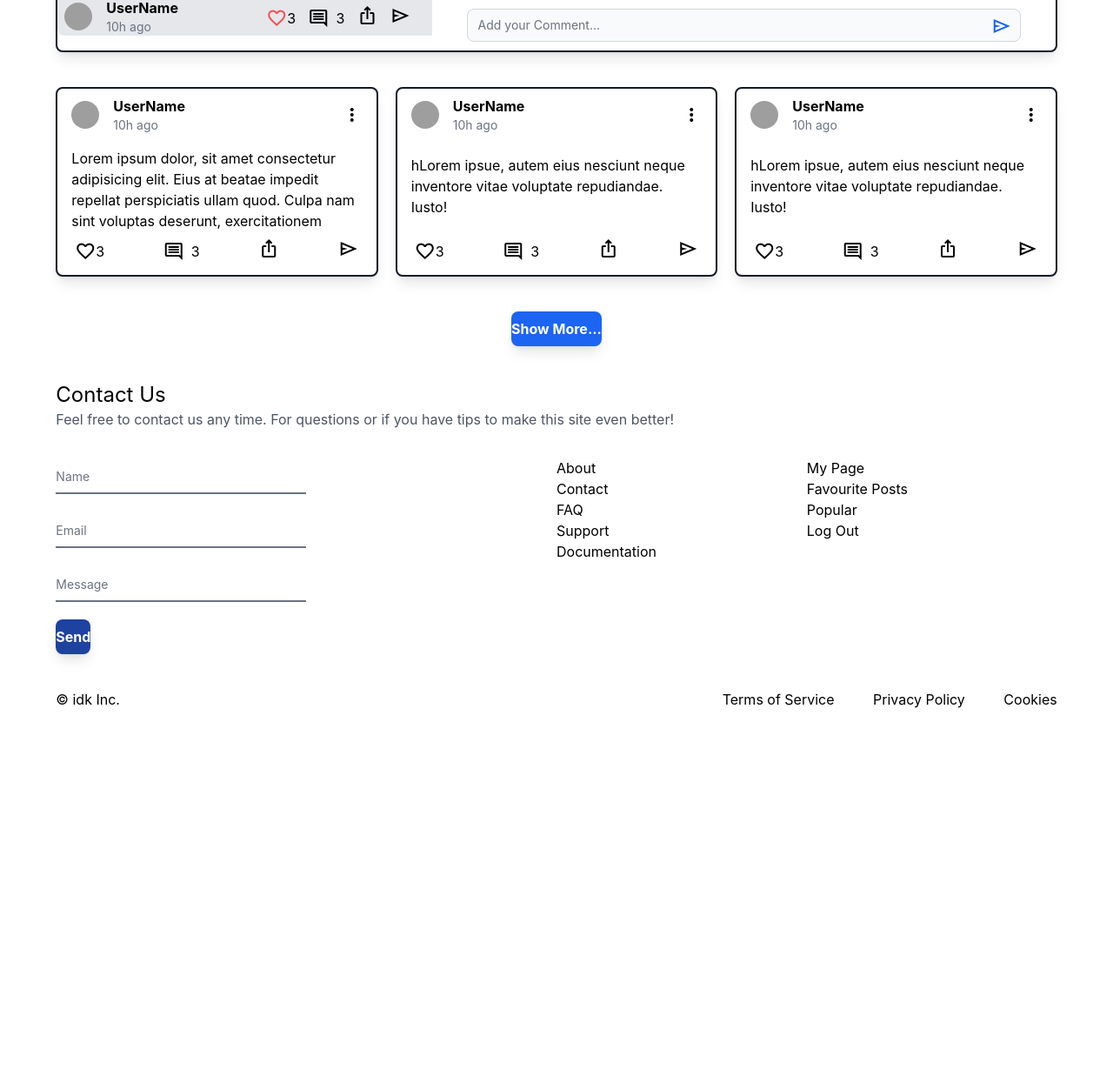
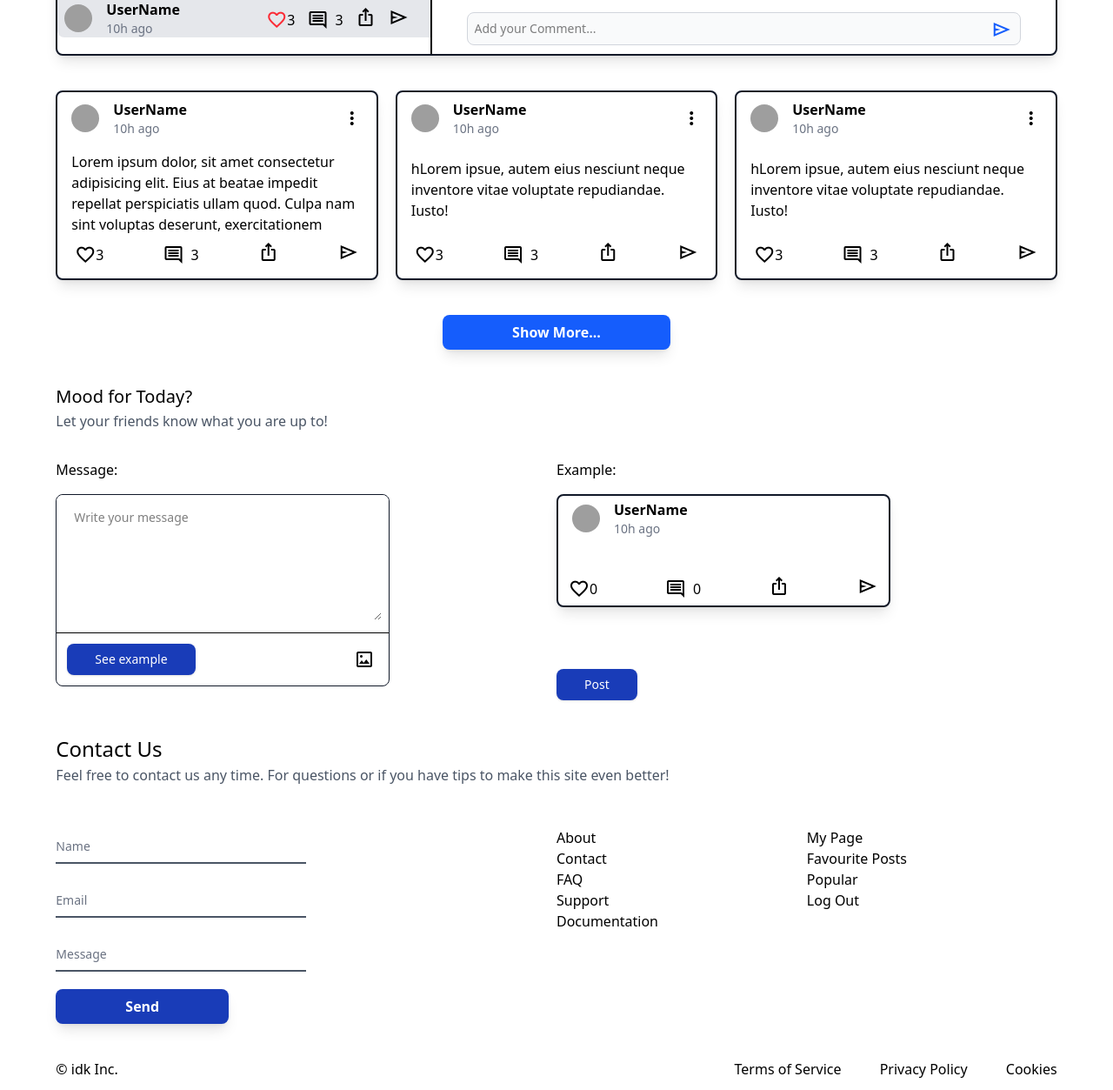
Before and after one commit to Azraatnr/ScrumProject1, a PHP site: page / in a window 1280 px wide. Shown: the part 1142-2395 px from the top of the page at 87% size. Before the commit the page ends 1956 px from the top, so only its background shows below. Run offline with PHP 8.4, Linux system fonts and the light colour scheme; some libraries are stand-ins or nearby versions; grey boxes are pictures that could not be loaded.

Commit message:
add create post v1.0

```diff
--- a/src/friendsPost.html
+++ b/src/friendsPost.html
@@ -341,6 +341,7 @@
             </div>
           </div>
         </div>
+
         <div
           class="row-span-2 bg-white rounded-lg border-gray-900 border-2 shadow-lg col-span-1 relative"
         >
--- a/src/index.html
+++ b/src/index.html
@@ -8,11 +8,6 @@
     <link
       rel="stylesheet"
       href="https://fonts.googleapis.com/css2?family=Material+Symbols+Outlined"
-    />
-
-    <link
-      href="https://cdn.jsdelivr.net/npm/flowbite@3.1.2/dist/flowbite.min.css"
-      rel="stylesheet"
     />
   </head>
   <body class="p-3">
@@ -664,7 +659,7 @@
                 <input
                   type="text"
                   id="addComment"
-                  class="block w-full text-sm text-black border border-gray-300 rounded-lg bg-gray-50 focus:ring-blue-600 focus:border-blue-600 pr-10"
+                  class="block w-full text-sm text-black border border-gray-300 rounded-lg bg-gray-50 focus:ring-blue-600 focus:border-blue-600 pr-10 p-2"
                   placeholder="Add your Comment..."
                   required
                 />
@@ -980,7 +975,7 @@
           </div>
         </div>
       </div>
-      <div class="flex justify-center w-full mt-10">
+      <div class="flex justify-center w-full my-10">
         <button
           type="button"
           class="bg-blue-600 py-2 px-20 text-white font-bold rounded-lg shadow-lg hover:bg-blue-700 hover:cursor-pointer hover:shadow-2xl"
@@ -988,8 +983,118 @@
           Show More...
         </button>
       </div>
+      <div class="mb-8">
+        <h2 class="bold text-xl mb-0.5">Mood for Today?</h2>
+        <p class="text-gray-600">Let your friends know what you are up to!</p>
+      </div>
+      <div class="grid grid-cols-1 md:grid-cols-2 mb-10">
+        <div class="col-span-1">
+          <h4 class="mb-4">Message:</h4>
+          <form action="">
+            <div
+              class="md:w-2/3 w-full mb-4 border border-gray-900 rounded-lg bg-white"
+            >
+              <div class="px-2 py-2 bg-white rounded-t-lg">
+                <label for="postNewMessage" class="sr-only">Your Message</label>
+                <textarea
+                  name="postNewMessage"
+                  id="postNewMessage"
+                  rows="6"
+                  class="w-full px-3 py-2 text-sm text-black border-0 rounded-lg focus:outline-none"
+                  placeholder="Write your message"
+                  required
+                ></textarea>
+              </div>
+              <div class="flex items-center justify-between px-3 py-3 border-t">
+                <button
+                  type="button"
+                  id="seeExampleButton"
+                  class="bg-blue-800 py-2 px-8 text-white text-sm rounded-lg shadow-sm hover:bg-blue-700 hover:cursor-pointer hover:shadow-lg"
+                >
+                  See example
+                </button>
+                <button
+                  id="uploadBtn"
+                  type="button"
+                  class="p-1 inline-flex hover:text-blue-700"
+                >
+                  <span class="material-symbols-outlined md-18"
+                    >imagesmode</span
+                  >
+                </button>
+              </div>
+              <input
+                type="file"
+                id="fileInput"
+                accept="image/*"
+                class="hidden"
+              />
+              <div id="imagePreview"></div>
+            </div>
+          </form>
+        </div>
+
+        <div class="col-span-1 md:w-2/3 relative">
+          <h4 class="mb-4">Example:</h4>
+          <div
+            id="showExamplePost"
+            class="max-w-[400px] bg-white border-gray-900 border-2 rounded-lg shadow-lg row-span-4 col-span-1"
+          >
+            <div class="px-2 py-1 flex flex-col justify-between h-full">
+              <div class="flex items-center pl-2">
+                <div class="shrink-0">
+                  <img
+                    class="w-8 h-8 rounded-full"
+                    src="/image/Avatar.png"
+                    alt="profilePicture"
+                    id="profilePicture"
+                  />
+                </div>
+                <div class="flex-1 min-w-0 ms-4">
+                  <p class="username text-base font-bold truncate">UserName</p>
+                  <p class="timePosted text-sm text-gray-500 truncate">
+                    10h ago
+                  </p>
+                </div>
+              </div>
+            </div>
+
+            <div id="showImageExample"></div>
+            <div
+              class="text-user p-4 pt-4 max-h-36 overflow-y-auto items-center"
+            >
+              <p id="userMessage"></p>
+            </div>
+
+            <div class="flex justify-between w-full pt-2 pb-1 px-3">
+              <div class="flex items-center">
+                <span class="material-symbols-outlined"> favorite </span>
+                <div class="likesUser">0</div>
+              </div>
+              <div class="flex items-center">
+                <span class="material-symbols-outlined mr-2"> comment </span>
+                <div class="commentUser">0</div>
+              </div>
+              <div>
+                <span class="material-symbols-outlined"> ios_share </span>
+              </div>
+              <div>
+                <span class="material-symbols-outlined"> send </span>
+              </div>
+            </div>
+          </div>
+          <button
+            type="button"
+            id="postUserPost"
+            class="bg-blue-800 py-2 px-8 text-white text-sm rounded-lg shadow-sm hover:bg-blue-700 hover:cursor-pointer hover:shadow-lg absolute bottom-0 mt-10"
+          >
+            Post
+          </button>
+        </div>
+      </div>
+
       <footer class="mt-10">
-        <div class="mb-8">
+        <div class="mb-12">
           <h2 class="bold mb-0.5 text-2xl">Contact Us</h2>
           <p class="text-gray-600">
             Feel free to contact us any time. For questions or if you have tips
@@ -1000,7 +1105,7 @@
         <div
           class="max-w-full h-full grid grid-cols-4 grid-rows-2 md:grid-rows-1"
         >
-          <form action="" class="col-span-4 md:col-span-1 ">
+          <form action="" class="col-span-4 md:col-span-1">
             <div class="relative z-0 w-full mb-5 group">
               <input
                 type="text"
@@ -1053,7 +1158,7 @@
               Send
             </button>
           </form>
-          <div class="md:col-start-3 grid-col-1 col-start-1 ">
+          <div class="md:col-start-3 grid-col-1 col-start-1">
             <ul>
               <a href="#"><li class="hover:text-blue-800">About</li></a>
               <a href="#"><li class="hover:text-blue-800">Contact</li></a>
@@ -1062,7 +1167,7 @@
               <a href="#"><li class="hover:text-blue-800">Documentation</li></a>
             </ul>
           </div>
-          <div class="md:col-start-4 grid-col-1 col-start-3 ">
+          <div class="md:col-start-4 grid-col-1 col-start-3">
             <ul>
               <a href="#"><li class="hover:text-blue-800">My Page</li></a>
               <a href="#"
@@ -1076,7 +1181,7 @@
         <div class="flex justify-between">
           <div>© idk Inc.</div>
           <div>
-            <a href="#" >Terms of Service</a>
+            <a href="#">Terms of Service</a>
             <a href="#" class="mx-10">Privacy Policy</a>
             <a href="#">Cookies</a>
           </div>
--- a/src/output.css
+++ b/src/output.css
@@ -7,7 +7,6 @@
     --font-mono: ui-monospace, SFMono-Regular, Menlo, Monaco, Consolas, "Liberation Mono",
       "Courier New", monospace;
     --color-red-500: oklch(0.637 0.237 25.331);
-    --color-amber-300: oklch(0.879 0.169 91.605);
     --color-blue-600: oklch(0.546 0.245 262.881);
     --color-blue-700: oklch(0.488 0.243 264.376);
     --color-blue-800: oklch(0.424 0.199 265.638);
@@ -36,7 +35,6 @@
     --font-weight-semibold: 600;
     --font-weight-bold: 700;
     --radius-lg: 0.5rem;
-    --radius-xl: 0.75rem;
     --radius-3xl: 1.5rem;
     --ease-in: cubic-bezier(0.4, 0, 1, 1);
     --ease-out: cubic-bezier(0, 0, 0.2, 1);
@@ -274,12 +275,21 @@
   .right-0 {
     right: calc(var(--spacing) * 0);
   }
+  .bottom-0 {
+    bottom: calc(var(--spacing) * 0);
+  }
   .bottom-2 {
     bottom: calc(var(--spacing) * 2);
   }
   .bottom-2\.5 {
     bottom: calc(var(--spacing) * 2.5);
   }
+  .bottom-3 {
+    bottom: calc(var(--spacing) * 3);
+  }
+  .bottom-4 {
+    bottom: calc(var(--spacing) * 4);
+  }
   .isolate {
     isolation: isolate;
   }
@@ -442,17 +449,14 @@
   .mx-auto {
     margin-inline: auto;
   }
-  .my-2 {
-    margin-block: calc(var(--spacing) * 2);
+  .my-10 {
+    margin-block: calc(var(--spacing) * 10);
   }
   .ms-4 {
     margin-inline-start: calc(var(--spacing) * 4);
   }
-  .mt-2 {
-    margin-top: calc(var(--spacing) * 2);
-  }
-  .mt-4 {
-    margin-top: calc(var(--spacing) * 4);
+  .mt-1 {
+    margin-top: calc(var(--spacing) * 1);
   }
   .mt-10 {
     margin-top: calc(var(--spacing) * 10);
@@ -486,6 +496,12 @@
   }
   .mb-10 {
     margin-bottom: calc(var(--spacing) * 10);
+  }
+  .mb-12 {
+    margin-bottom: calc(var(--spacing) * 12);
+  }
+  .mb-15 {
+    margin-bottom: calc(var(--spacing) * 15);
   }
   .ml-2 {
     margin-left: calc(var(--spacing) * 2);
@@ -1585,6 +1569,12 @@
   .p-3 {
     padding: calc(var(--spacing) * 3);
   }
+  .p-4 {
+    padding: calc(var(--spacing) * 4);
+  }
+  .p-5 {
+    padding: calc(var(--spacing) * 5);
+  }
   .px-0 {
     padding-inline: calc(var(--spacing) * 0);
   }
@@ -2508,13 +2432,6 @@
   .md\:grid-rows-4 {
     @media (width >= 48rem) {
       grid-template-rows: repeat(4, minmax(0, 1fr));
-    }
-  }
-  .rtl\:space-x-reverse {
-    &:where(:dir(rtl), [dir="rtl"], [dir="rtl"] *) {
-      :where(& > :not(:last-child)) {
-        --tw-space-x-reverse: 1;
-      }
     }
   }
   .rtl\:peer-focus\:left-auto {
```
Also changed, not shown: other parts of src/output.css (+11 -103 lines), src/newPost.html (+63 -4 lines), src/script.js (+44 -0 lines).
